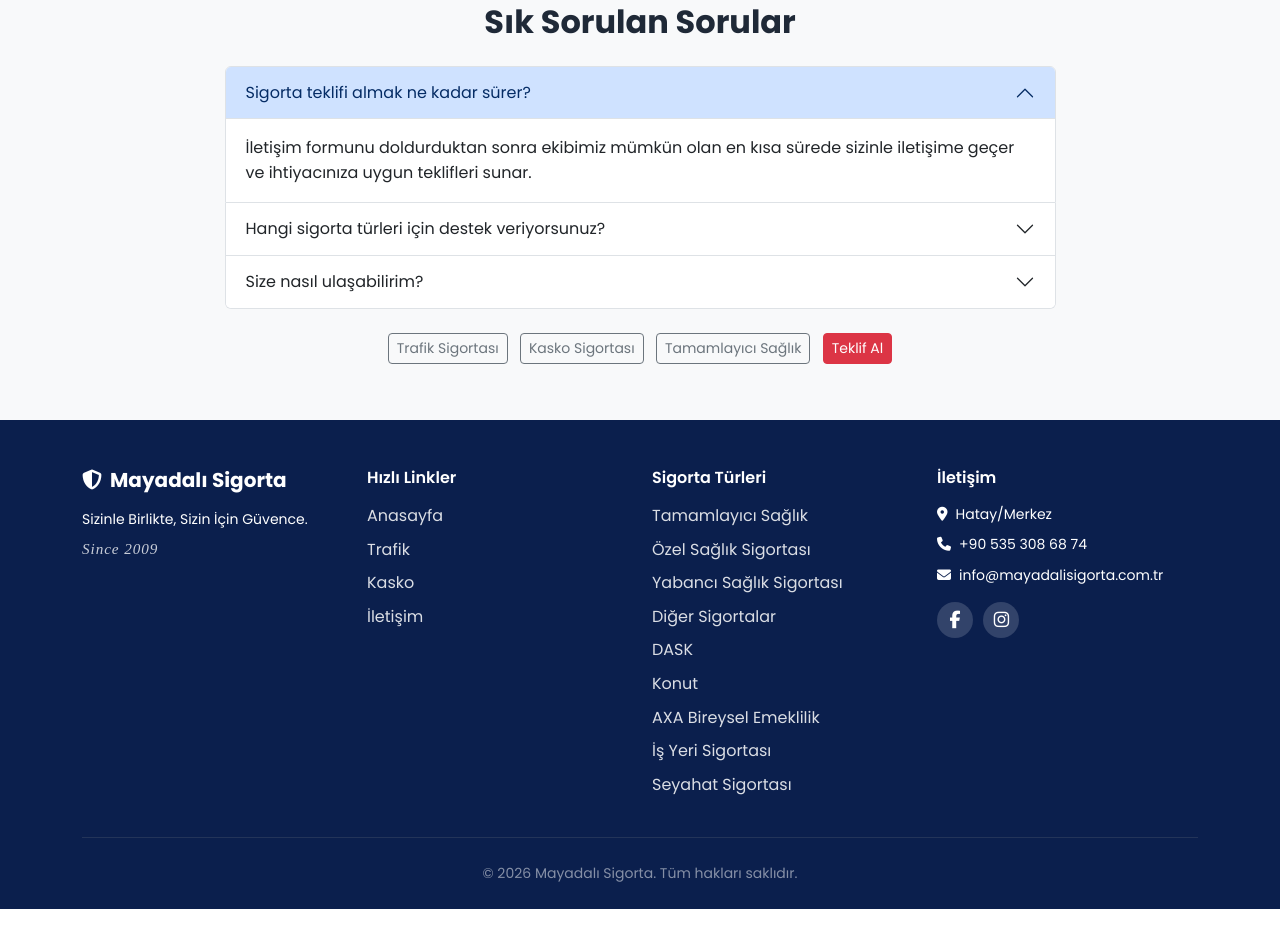
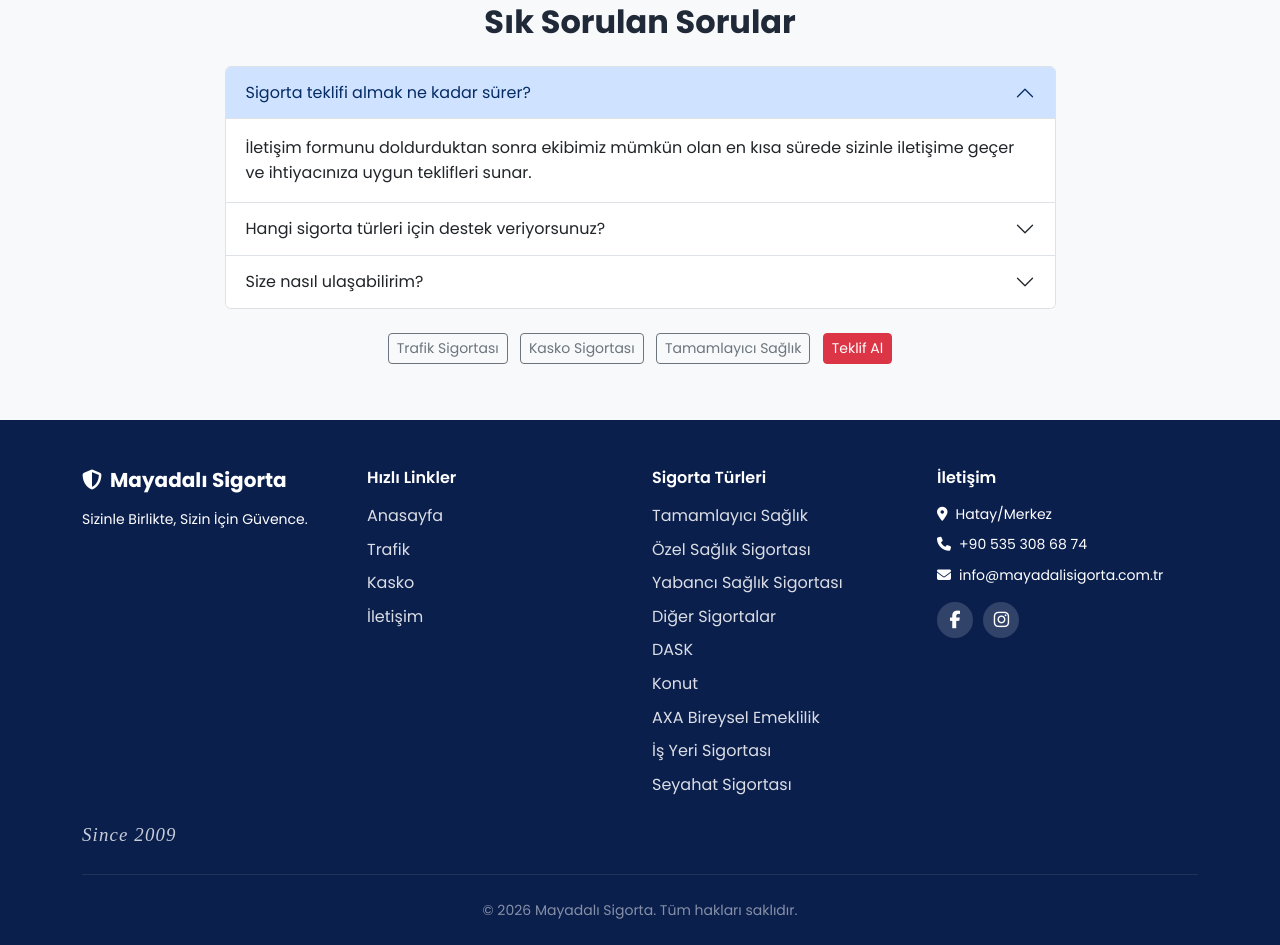
Before and after one commit to ulaskilivan/mayadali_insurance, a website: page index.html in a window 1280 px wide. Shown: the part 2212-3157 px from the top of the page. Before the commit the page ends 3121 px from the top, so only its background shows below. Drawn offline with nearby package versions, Linux system fonts and the light colour scheme.

Commit message:
since2009 updated

```diff
--- a/index.html
+++ b/index.html
@@ -393,7 +393,6 @@
         <div class="col-12 col-md-6 col-lg-3">
           <h5 class="fw-bold mb-3"><i class="fa-solid fa-shield-halved me-2"></i>Mayadalı Sigorta</h5>
           <p class="small mb-0">Sizinle Birlikte, Sizin İçin Güvence.</p>
-          <p class="since-badge mb-0">Since 2009</p>
         </div>
         <div class="col-6 col-lg-3">
           <h6 class="fw-semibold mb-3">Hızlı Linkler</h6>
@@ -429,6 +428,7 @@
           </div>
         </div>
       </div>
+      <div class="since-badge text-start">Since 2009</div>
       <hr class="border-secondary my-4">
       <div class="text-center small text-white-50">&copy; 2026 Mayadalı Sigorta. Tüm hakları saklıdır.</div>
     </div>
--- a/style.css
+++ b/style.css
@@ -279,7 +279,11 @@ body {
   font-family: "Times New Roman", Georgia, serif;
   font-style: italic;
   letter-spacing: 0.06em;
-  font-size: 0.95rem;
+  font-size: 1.18rem;
+}
+
+.since-bottom {
+  margin-top: 0.35rem;
 }
 
 .footer-social-links {
```
